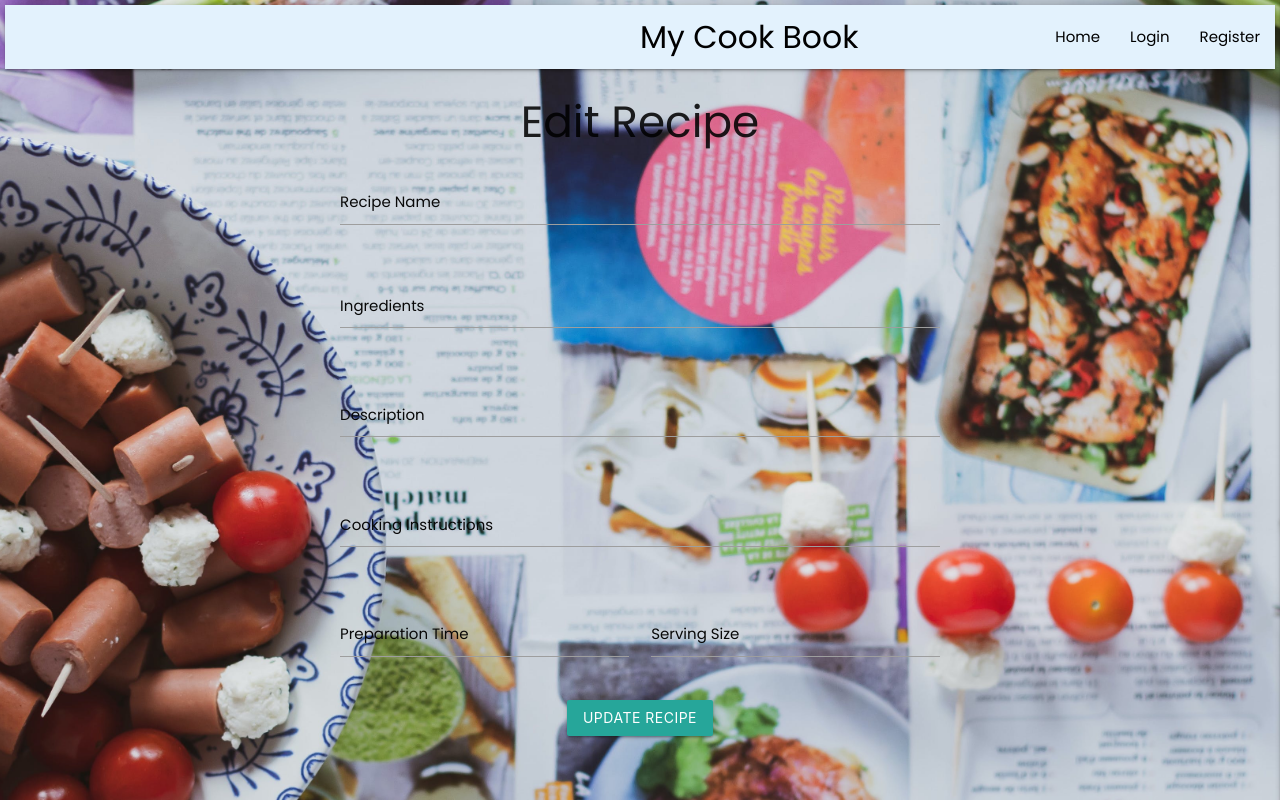
After one commit to EmanuelCaires/MYCOOKBOOK, a Flask app: template templates/edit_recipe.html in a window 1280 px wide. The commit adds this page. Run offline with Flask 3, Linux system fonts and the light colour scheme; the template is opened without the code that fills it, so the values that code supplies are empty; some libraries are stand-ins or nearby versions.

Commit message:
added new content

```diff
--- a/app.py
+++ b/app.py
@@ -5,9 +5,9 @@ from flask import (
 from flask_pymongo import PyMongo
 from bson.objectid import ObjectId
 from werkzeug.security import generate_password_hash, check_password_hash
+
 if os.path.exists("env.py"):
     import env
-
 
 app = Flask(__name__)
 
@@ -17,15 +17,14 @@ app.secret_key = os.environ.get("SECRET_KEY")
 
 mongo = PyMongo(app)
 
+@app.route("/")
+@app.route("/login")
+def home():
+    # Check if user is logged in
+    if "user" in session:
+        session.pop("user")  # Logout the user if logged in
 
-@app.route("/")
-@app.route("/get_recipes")
-def get_recipes():
-    recipes = list(mongo.db.recipes.find())
-    return render_template("recipes.html", recipes=recipes)
-
-
-
+    return render_template("login.html")
 
 @app.route("/register", methods=["GET", "POST"])
 def register():
@@ -50,7 +49,6 @@ def register():
         return redirect(url_for("profile", username=session["user"]))
 
     return render_template("register.html")
-
 
 @app.route("/login", methods=["GET", "POST"])
 def login():
@@ -80,26 +78,95 @@ def login():
 
     return render_template("login.html")
 
+from flask import request
+
+# Update your profile route to handle pagination
+from math import ceil
 
 @app.route("/profile/<username>", methods=["GET", "POST"])
 def profile(username):
-    # grab the session user's username from db
     username = mongo.db.users.find_one(
         {"username": session["user"]})["username"]
 
     if session["user"]:
-        return render_template("profile.html", username=username)
+        page = request.args.get("page", default=1, type=int)
+        per_page = 10
+
+        user_recipes = list(mongo.db.recipes.find({"created_by": session["user"]})
+                            .skip((page - 1) * per_page).limit(per_page))
+
+        # Calculate total number of pages
+        total_recipes = mongo.db.recipes.count_documents({"created_by": session["user"]})
+        total_pages = ceil(total_recipes / per_page)
+
+        return render_template("profile.html", username=username, user_recipes=user_recipes, total_pages=total_pages)
 
     return redirect(url_for("login"))
 
+
+# app.py
 
 @app.route("/logout")
 def logout():
     # remove user from session cookie
     flash("You have been logged out")
     session.pop("user")
-    return redirect(url_for("login"))
+    return redirect(url_for("login"))  # Redirect to the login page after logging out
 
+
+@app.route("/add_recipe", methods=["GET", "POST"])
+def add_recipe():
+    if request.method == "POST":
+        recipe = {
+            "recipe_name": request.form.get("recipe_name"),
+            "ingredients": request.form.get("ingredients"),
+            "description": request.form.get("description"),
+            "cooking_instructions": request.form.get("cooking_instructions"),
+            "preparation_time": request.form.get("preparation_time"),
+            "serving_size": request.form.get("serving_size"),
+            "created_by": session["user"]
+        }
+        mongo.db.recipes.insert_one(recipe)
+        flash("Recipe added successfully!")
+        return redirect(url_for("profile", username=session["user"]))
+
+    return render_template("add_recipe.html")
+
+@app.route("/delete_recipe/<recipe_id>")
+def delete_recipe(recipe_id):
+    mongo.db.recipes.delete_one({"_id": ObjectId(recipe_id)})
+    flash("Recipe deleted successfully!")
+    return redirect(url_for("profile", username=session["user"]))
+
+@app.route("/edit_recipe/<recipe_id>", methods=["GET", "POST"])
+def edit_recipe(recipe_id):
+    recipe = mongo.db.recipes.find_one({"_id": ObjectId(recipe_id)})
+    if request.method == "POST":
+        updated_recipe = {
+            "recipe_name": request.form.get("recipe_name"),
+            "ingredients": request.form.get("ingredients"),
+            "description": request.form.get("description"),
+            "cooking_instructions": request.form.get("cooking_instructions"),
+            "preparation_time": request.form.get("preparation_time"),
+            "serving_size": request.form.get("serving_size"),
+            "created_by": session["user"]
+        }
+        mongo.db.recipes.update_one({"_id": ObjectId(recipe_id)}, {"$set": updated_recipe})
+        flash("Recipe updated successfully!")
+        return redirect(url_for("profile", username=session["user"]))
+
+    return render_template("edit_recipe.html", recipe=recipe)
+
+
+@app.route("/view_recipe/<recipe_id>")
+def view_recipe(recipe_id):
+    # Retrieve the recipe details from the database
+    recipe = mongo.db.recipes.find_one({"_id": ObjectId(recipe_id)})
+    if recipe:
+        return render_template("view_recipe.html", recipe=recipe)
+    else:
+        flash("Recipe not found")
+        return redirect(url_for("profile", username=session["user"]))
 
 if __name__ == "__main__":
     app.run(host=os.environ.get("IP"),
--- a/static/css/style.css
+++ b/static/css/style.css
@@ -1,5 +1,4 @@
 @import url('https://fonts.googleapis.com/css2?family=Poppins:wght@300;400;500;600;700;800;900 &display=swap');
-
 
 
 body {
@@ -30,10 +29,19 @@ nav ul a {
 
 
 .card-panel {
-background: linear-gradient(0,rgba(223, 222, 220, 0.1),rgb(196, 195, 194));
+    background: linear-gradient(0,rgba(255, 255, 255, 0.1),rgb(255, 255, 252));
 }
 
-.btn-large{
-background-color: #e3f2fd;
+.btn-large {
+    background-color: #e3f2fd;
 
 }
+
+.input-field > label {
+    color: #080808;
+}
+
+.scrollable {
+    max-height: 500px; /* Set the maximum height for the container */
+    overflow-y: auto; /* Add vertical scroll if content overflows */
+}
--- a/static/js/script.js
+++ b/static/js/script.js
@@ -4,7 +4,6 @@
 
 $(document).ready(function () {
     $(".sidenav").sidenav({edge: "right"});
-    $(".collapsible").collapsible();
 });
 
 
--- a/templates/base.html
+++ b/templates/base.html
@@ -1,5 +1,6 @@
 <!DOCTYPE html>
 <html lang="en">
+
 <head>
     <meta charset="UTF-8">
     <meta name="viewport" content="width=device-width, initial-scale=1.0">
@@ -9,36 +10,32 @@
     <link rel="stylesheet" href="https://cdnjs.cloudflare.com/ajax/libs/materialize/1.0.0/css/materialize.min.css"
         type="text/css">
     <link rel="stylesheet" href="{{ url_for('static', filename='css/style.css') }}" type="text/css">
-    {% block styles %}
-    {% endblock %}
     <title>My Cook Book</title>
 </head>
 
 <body>
-
     <header>
-        <!-- top navbar -->
+        <!-- Top navbar -->
         <nav class="nav-extended text-shadow black-text blue lighten-5">
             <div class="nav-wrapper">
-                <a href="{{ url_for('login') }}" class="brand-logo black-text">My Cook Book</a>
-                <a href="#" data-target="mobile-demo" class="sidenav-trigger right"><i class="fas fa-bars black-text"></i></a>
+                <a href="{{ url_for('home') }}" class="brand-logo black-text">My Cook Book</a>
+                <a href="#" data-target="mobile-demo" class="sidenav-trigger right"><i
+                        class="fas fa-bars black-text"></i></a>
                 <ul class="right hide-on-med-and-down">
                     <li><a href="{{ url_for('login') }}">Home</a></li>
-            {% if session.user %}
+                    {% if session.user %}
                     <li><a href="{{ url_for('profile', username=session['user']) }}">Profile</a></li>
-                    <li><a href="{{ url_for('get_recipes') }}">New Recipe</a></li>
-                    <li><a href="{{ url_for('get_recipes') }}">Recipes</a></li>
+                    <li><a href="{{ url_for('add_recipe') }}">New Recipe</a></li>
                     <li><a href="{{ url_for('logout') }}">Logout</a></li>
-            {% else %}
+                    {% else %}
                     <li><a href="{{ url_for('login') }}">Login</a></li>
                     <li><a href="{{ url_for('register') }}">Register</a></li>
-            {% endif %}
-
+                    {% endif %}
                 </ul>
             </div>
         </nav>
 
-        <!-- mobile sidenav -->
+        <!-- Mobile sidenav -->
         <ul class="sidenav" id="mobile-demo">
             <li>
                 <h4 class="center-align black-text blue lighten-5">My Cook Book</h4>
@@ -46,14 +43,12 @@
             <li><a href="{{ url_for('login') }}">Home</a></li>
             {% if session.user %}
             <li><a href="{{ url_for('profile', username=session['user']) }}">Profile</a></li>
-            <li><a href="{{ url_for('get_recipes') }}">New Recipe</a></li>
-            <li><a href="{{ url_for('get_recipes') }}">Recipes</a></li>
+            <li><a href="{{ url_for('add_recipe') }}">New Recipe</a></li>
             <li><a href="{{ url_for('logout') }}">Logout</a></li>
             {% else %}
             <li><a href="{{ url_for('login') }}">Login</a></li>
             <li><a href="{{ url_for('register') }}">Register</a></li>
             {% endif %}
-
         </ul>
     </header>
 
@@ -63,7 +58,7 @@
         {% if messages %}
         {% for message in messages %}
         <div class="row flashes">
-            <h4 class="light-blue lighten-5 center-align">{{ message }}</h4>
+            <h4 class="center-align light-blue lighten-5 ">{{ message }}</h4>
         </div>
         {% endfor %}
         {% endif %}
--- /dev/null
+++ b/templates/edit_recipe.html
@@ -0,0 +1,53 @@
+{% extends 'base.html' %}
+{% block content %}
+
+<div class="container">
+    <h3 class="center-align">Edit Recipe</h3>
+
+    <form action="{{ url_for('edit_recipe', recipe_id=recipe._id) }}" method="POST">
+        <div class="row">
+            <div class="input-field col s12">
+                <input id="recipe_name" type="text" class="validate" name="recipe_name"
+                    value="{{ recipe.recipe_name }}">
+                <label for="recipe_name">Recipe Name</label>
+            </div>
+        </div>
+        <div class="row">
+            <div class="input-field col s12">
+                <textarea id="ingredients" class="materialize-textarea"
+                    name="ingredients">{{ recipe.ingredients }}</textarea>
+                <label for="ingredients">Ingredients</label>
+            </div>
+        </div>
+        <div class="row">
+            <div class="input-field col s12">
+                <textarea id="description" class="materialize-textarea"
+                    name="description">{{ recipe.description }}</textarea>
+                <label for="description">Description</label>
+            </div>
+        </div>
+        <div class="row">
+            <div class="input-field col s12">
+                <textarea id="cooking_instructions" class="materialize-textarea"
+                    name="cooking_instructions">{{ recipe.cooking_instructions }}</textarea>
+                <label for="cooking_instructions">Cooking Instructions</label>
+            </div>
+        </div>
+        <div class="row">
+            <div class="input-field col s12 m6">
+                <input id="preparation_time" type="text" class="validate" name="preparation_time"
+                    value="{{ recipe.preparation_time }}">
+                <label for="preparation_time">Preparation Time</label>
+            </div>
+            <div class="input-field col s12 m6">
+                <input id="serving_size" type="text" class="validate" name="serving_size"
+                    value="{{ recipe.serving_size }}">
+                <label for="serving_size">Serving Size</label>
+            </div>
+        </div>
+        <button class="btn waves-effect waves-light" type="submit" name="action">Update Recipe
+        </button>
+    </form>
+</div>
+
+{% endblock %}
--- a/templates/register.html
+++ b/templates/register.html
@@ -8,7 +8,7 @@
         <div class="card-panel">
             <!-- username -->
             <div class="row">
-                <div class="input-field col s12">
+                <div class="input-field col s12 black-text">
                     <i class="fas fa-user-plus prefix text-darken-4"></i>
                     <input id="username" name="username" type="text" minlength="5" maxlength="15"
                         pattern="^[a-zA-Z0-9]{5,15}$" class="validate" required>
@@ -17,7 +17,7 @@
             </div>
             <!-- passowrd -->
             <div class="row">
-                <div class="input-field col s12">
+                <div class="input-field col s12 black-text">
                     <i class="fas fa-user-lock prefix text-darken-4"></i>
                     <input id="password" name="password" type="password" minlength="5" maxlength="15"
                         pattern="^[a-zA-Z0-9]{5,15}$" class="validate" required>
```
Also changed, not shown: templates/add_recipe.html (+51 -11 lines), templates/profile.html (+32 -7 lines), templates/recipes.html (deleted, +0 -26 lines), templates/view_recipe.html (added, +22 -0 lines).
